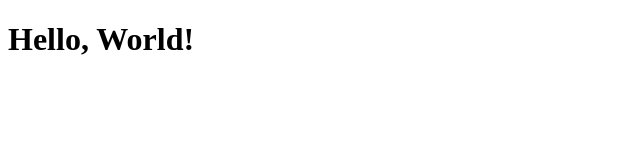
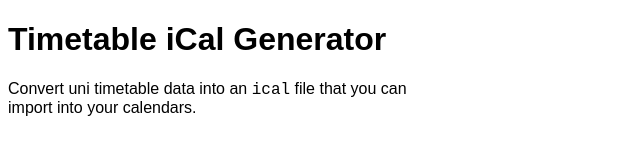
Before and after one commit to rayokamoto/AUDIT, a browser extension: page extension/index.html in a window 1280 px wide. Shown: the whole page, without its empty margins (0-640 px from the left). Drawn offline with Linux system fonts and the light colour scheme.

Commit message:
feat: Start working on the extension popup

```diff
--- /dev/null
+++ b/extension/css/style.css
@@ -0,0 +1,15 @@
+*,
+*:before,
+*:after {
+    box-sizing: border-box;
+}
+
+html {
+    box-sizing: border-box;
+    font-family: sans-serif;
+    font-size: 16px;
+}
+
+body {
+    max-width: 25em;
+}
--- a/extension/index.html
+++ b/extension/index.html
@@ -6,10 +6,15 @@
     <meta http-equiv="X-UA-Compatible" content="IE=edge">
     <meta name="viewport" content="width=device-width, initial-scale=1.0">
     <title>CalSync</title>
+
+    <link href="./css/style.css" rel="stylesheet">
 </head>
 
 <body>
-    <h1>Hello, World!</h1>
+    <h1>Timetable iCal Generator</h1>
+
+    <p>Convert uni timetable data into an <code>ical</code> file that you can import into your calendars.</p>
+
 </body>
 
 </html>
--- a/extension/main.js
+++ b/extension/main.js
@@ -31,8 +31,8 @@ function getTimetable(e) {
             timetableData = yield res.json();
         }
         catch (err) {
-            timetableData = err;
             console.error(err);
+            return err;
         }
         browser.webRequest.onBeforeSendHeaders.removeListener(getTimetable);
         return timetableData;
--- /dev/null
+++ b/src/css/style.css
@@ -0,0 +1,15 @@
+*,
+*:before,
+*:after {
+    box-sizing: border-box;
+}
+
+html {
+    box-sizing: border-box;
+    font-family: sans-serif;
+    font-size: 16px;
+}
+
+body {
+    max-width: 25em;
+}
--- a/src/main.ts
+++ b/src/main.ts
@@ -1,15 +1,16 @@
 import "@types/firefox-webext-browser";
 
 const targetURL = "https://api.adelaide.edu.au/api/generic-query-structured/v1/?target=/system/TIMETABLE_WEEKLY/queryx/*";
+
+// TODO: Remove test data
 let semCode = 4310; // for testing only
 let studentID = 1886739; // for testing only
 
 function getIDandCode(e: any) {
   let rawData = e;
-  // todo
+  // TODO: UNIMPLEMENTED
   console.log(rawData);
 }
-
 
 async function getTimetable(e: any) {
   let token = e.requestHeaders.find((data: any) => data.name === "Authorization").value;
```
Also changed, not shown: src/index.html (+6 -1 lines), extension/manifest.json, src/manifest.json, 1 other file.
